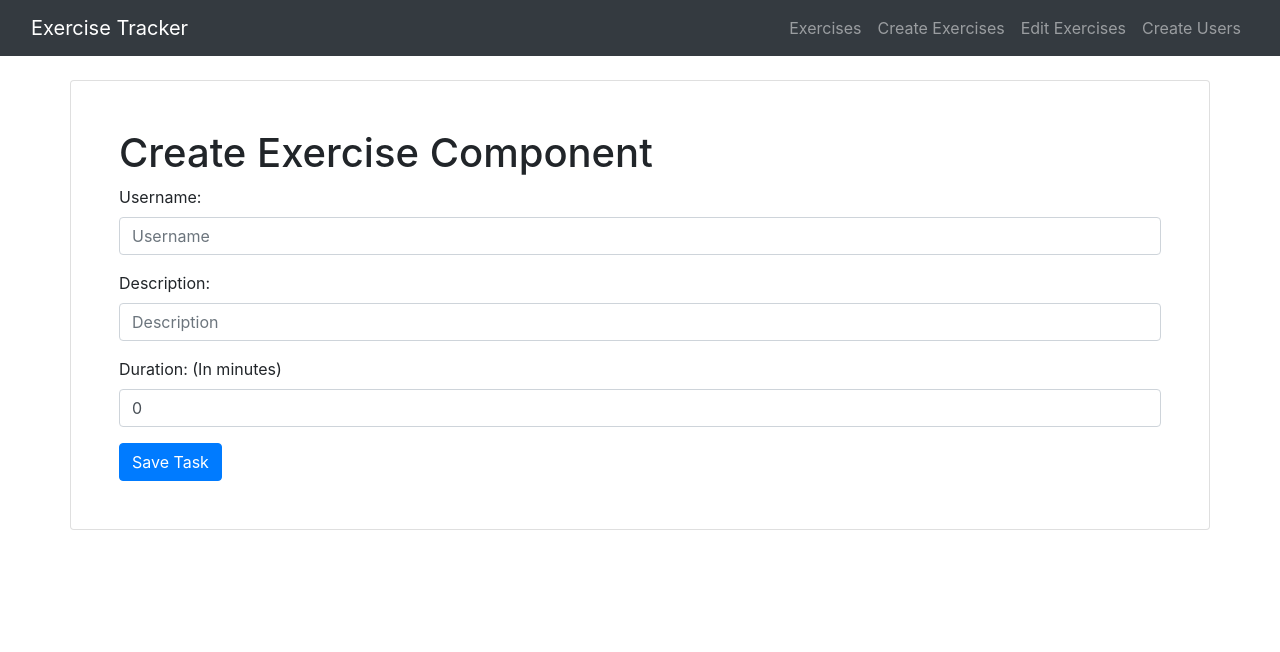
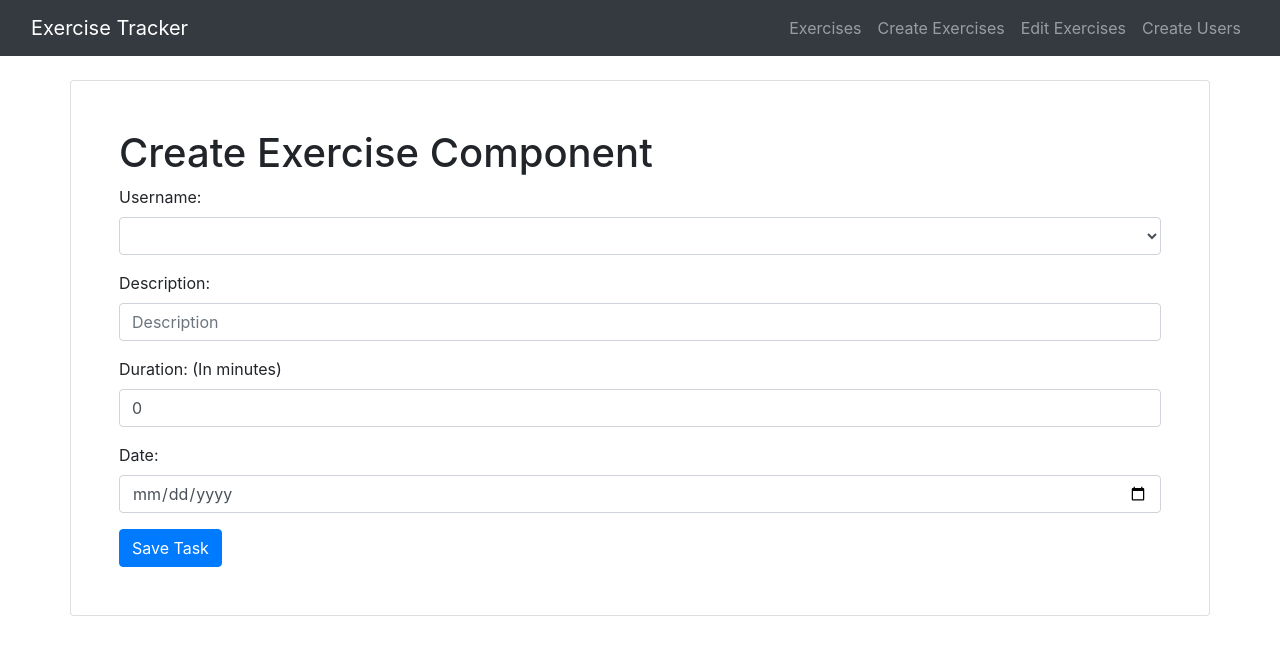
Before and after one commit to majestyjnr/MERN-ExerciseTracker, a React (Create React App) app: page /create-exercises in a window 1280 px wide. Shown: the top 652 px of the page. Built offline with nearby package versions, Linux system fonts and the light colour scheme.

Commit message:
Commit All

```diff
--- a/src/components/CreateExercises.jsx
+++ b/src/components/CreateExercises.jsx
@@ -6,8 +6,9 @@ const [username, setUsername] = useState('')
 const [description, setDescription] = useState('')
 const [duration, setDuration] = useState(0)
 const [date, setDate] = useState(new Date())
+const [users, setUsers] = useState([])
 
-const [users, setUsers] = useState([])
+
 
 const onSubmit = (e) => {
     e.preventDefault()
@@ -19,18 +20,27 @@ const onSubmit = (e) => {
     }
     console.table(newExercise)
 
-    window.location ='/'
+    // window.location ='/'
 }
+
+
 
     return (
         <div className="container card p-5">
             <h1>Create Exercise Component</h1>
 
             <form className="add-form" onSubmit={onSubmit}>
-                <div className="form-group">
-                    <label htmlFor="">Username:</label>
-                    <input type="text" placeholder="Username" className="form-control" value={username} onChange={(e)=> setUsername(e.target.value)}/>
+                <div class="form-group">
+                    <label for="username">Username:</label>
+                    <select class="form-control" value={username} onChange={(e)=> setDate(e.target.value)} id="username">
+                        {
+                            users.map(function(user){
+                                return <option key={user} value={user}>{user}</option>
+                            })
+                        }
+                    </select>
                 </div>
+
                 <div className="form-group">
                     <label htmlFor="">Description:</label>
                     <input type="text" placeholder="Description" className="form-control" value={description} onChange={(e)=> setDescription(e.target.value)}/>
@@ -38,6 +48,10 @@ const onSubmit = (e) => {
                 <div className="form-group">
                     <label htmlFor="">Duration: (In minutes)</label>
                     <input type="number" value={duration} className="form-control" onChange={(e)=> setDuration(e.target.value)}/>
+                </div>
+                <div className="form-group">
+                    <label htmlFor="">Date:</label>
+                    <input type="date" value={date} className="form-control" onChange={(e)=> setDate(e.target.value)}/>
                 </div>
 
                 <input type="submit" value="Save Task" placeholder='In Minutes' className='btn btn-primary'/>
```
